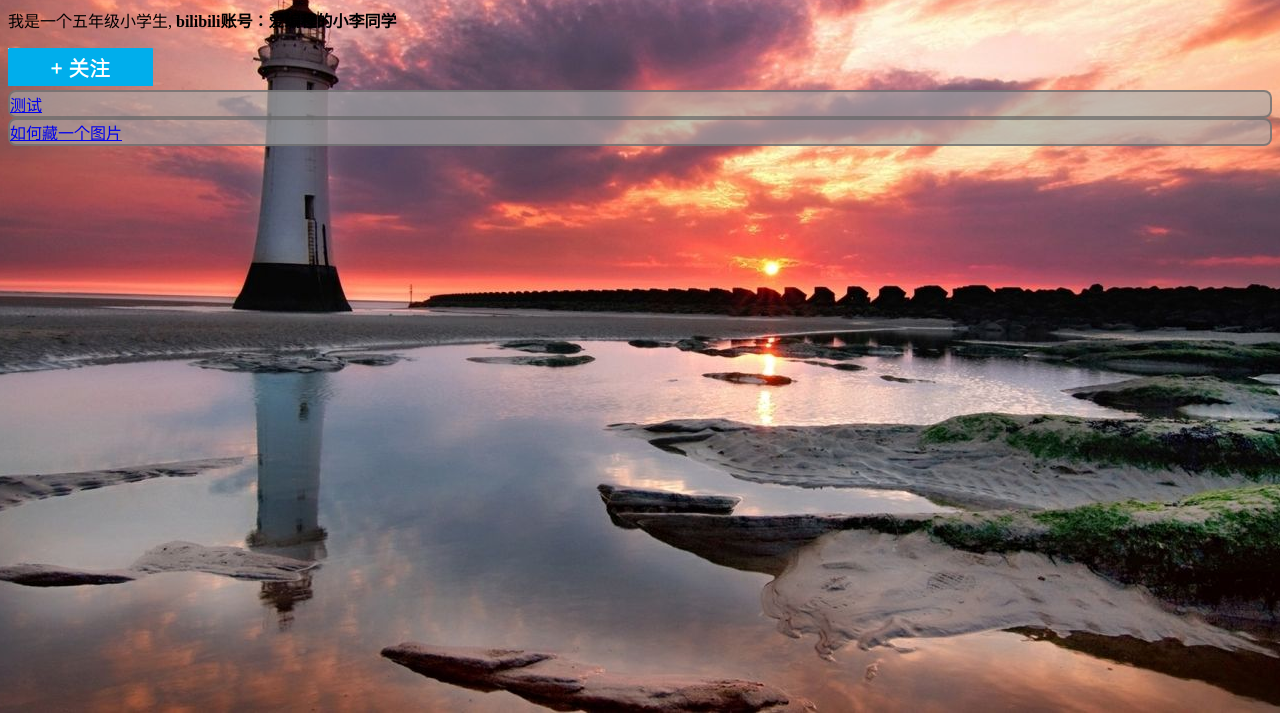
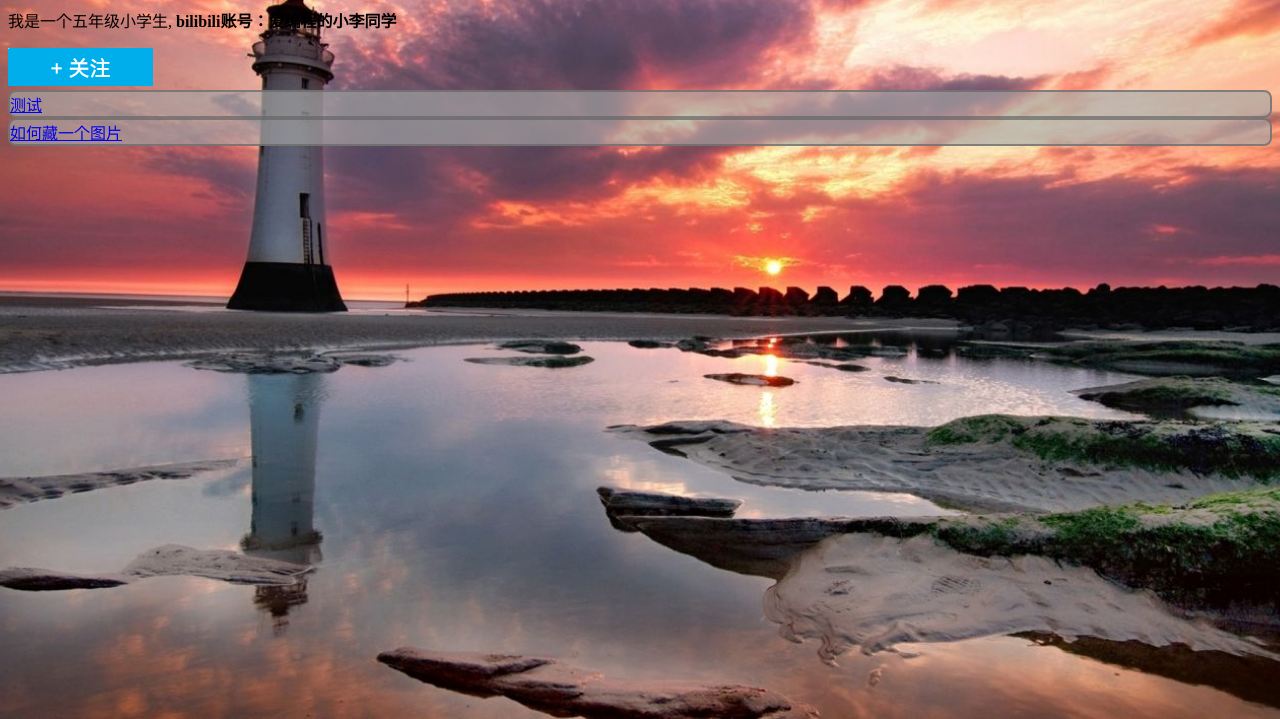
Before and after one commit to liyuzeng2013/liyuzeng2013.github.io, a plain HTML site: page index.html in a window 1280 px wide. Shown: the part 81-800 px from the top of the page. Drawn offline with Linux system fonts and the light colour scheme.

Commit message:
横屏和竖屏不一样

```diff
--- a/index.html
+++ b/index.html
@@ -5,7 +5,26 @@
     <title>李钰锃的个人博客</title>
     <style type="text/css">
         body{
-            background: url("./images/bg.jpg") no-repeat center center fixed;
+            /* 公共背景属性 */
+            background-position: center center;
+            background-repeat: no-repeat;
+            background-attachment: fixed;
+            background-size: cover; /* 新增：让背景覆盖整个屏幕 */
+            /* 初始背景（可选，若不需要可删除） */
+        }
+
+        /* 竖屏（屏幕高度大于宽度） */
+        @media (orientation: portrait) {
+            body {
+                background-image: url("./images/bg-l.jpg"); /* 建议准备竖屏专用背景图 */
+            }
+        }
+
+        /* 横屏（屏幕宽度大于高度） */
+        @media (orientation: landscape) {
+            body {
+                background-image: url("./images/bg.jpg"); /* 建议准备横屏专用背景图 */
+            }
         }
 
         .work {
```
Also changed, not shown: images/bg-l.jpg (added).
